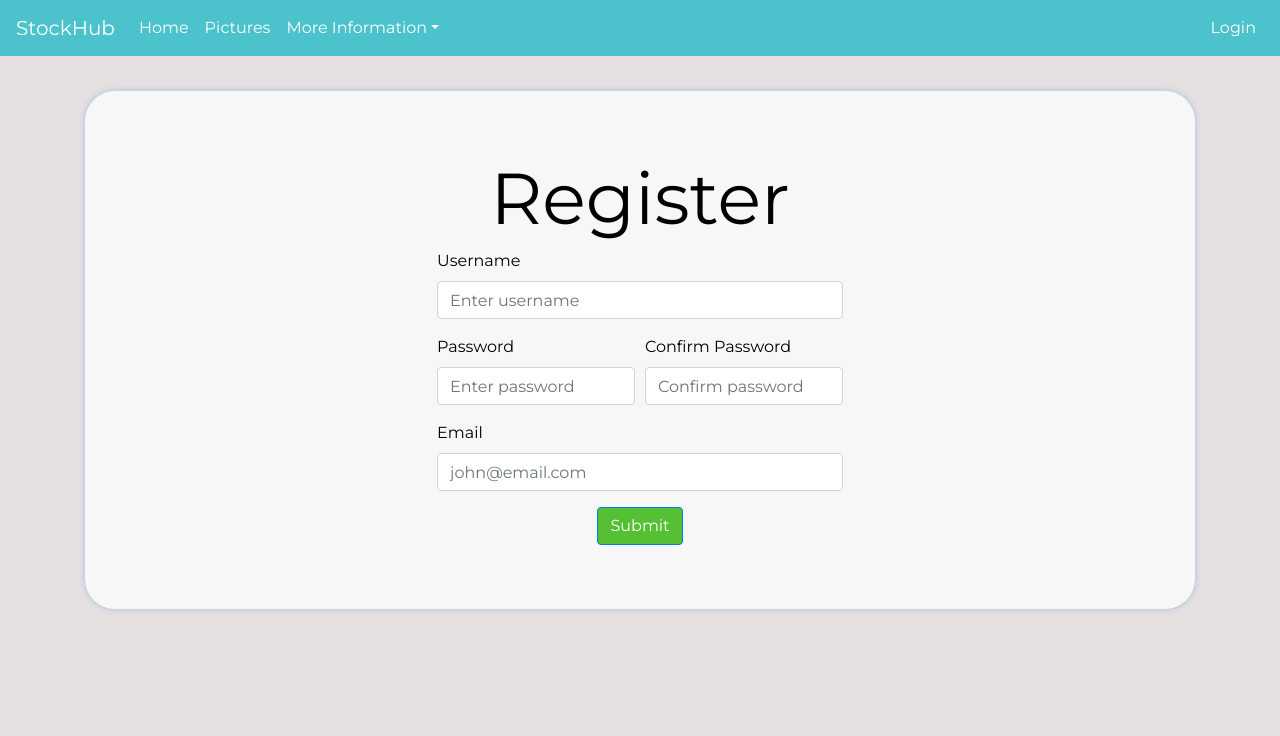
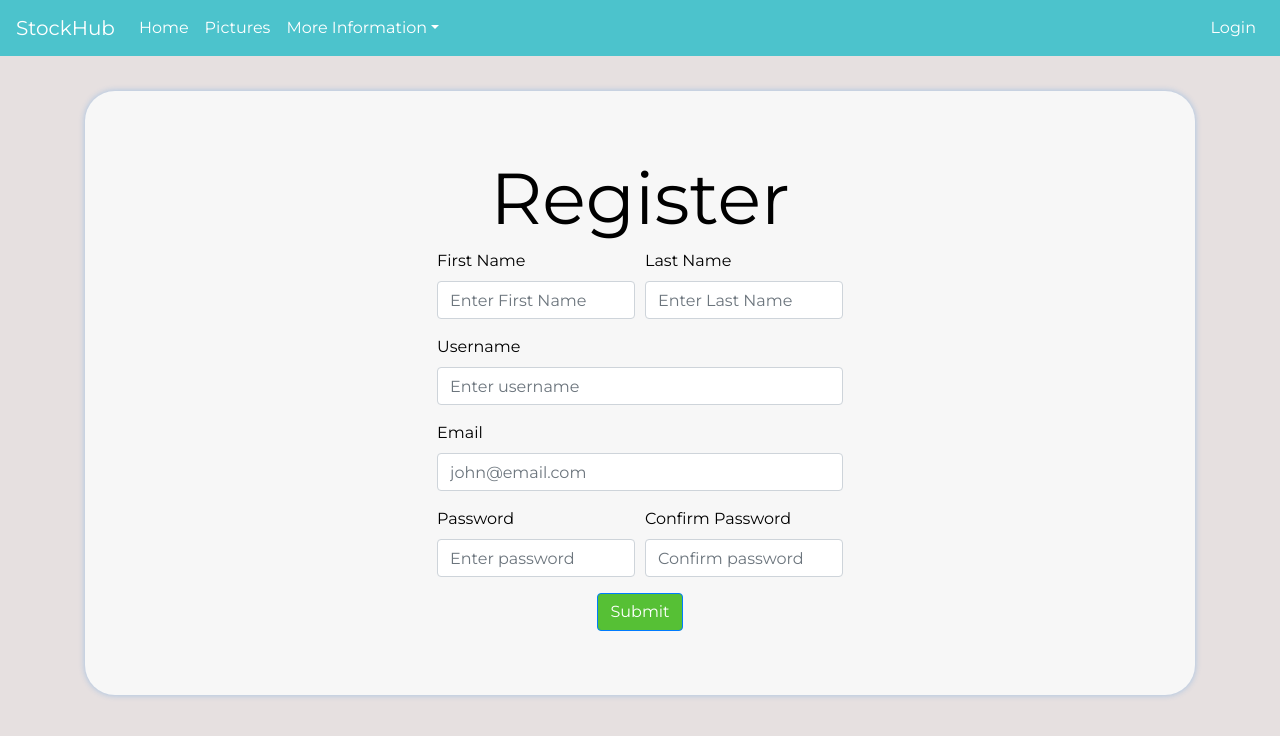
Before and after one commit to Brycexander/Group20Stonksv3, a React (Create React App) app in the folder frontend/: page /Register in a window 1280 px wide. Shown: the top 736 px of the page. Built offline with nearby package versions, Linux system fonts and the light colour scheme.

Commit message:
added first, last, and api

```diff
--- a/frontend/src/components/Register.js
+++ b/frontend/src/components/Register.js
@@ -10,7 +10,10 @@ import {
 
 
 function Register() {
-    var userName;
+
+    var firstName;
+    var lastName;
+    var userName;
     var password;
     var confirm;
     var email;
@@ -19,9 +22,25 @@ function Register() {
 
     const doRegister = async event =>
     {
-        event.preventDefault();
+    const axios = require('axios');
 
-        alert('doIt()'+ 'Username: '+ userName.value + ' Password: ' + password.value + ' Email: ' +email.value);
+  async function makePostRequest() {
+
+        const params = {
+          FirstName: firstName.value,
+          LastName: lastName.value,
+          Email: email.value,
+          Login: userName.value,
+          Password: password.value,
+          Password2: confirm.value
+        }
+
+      let res = await axios.post('https://group20-stocksimulatorv2.herokuapp.com/api/auth/login', params);
+
+      console.log(res.data);
+  }
+
+    makePostRequest();
     };
 
 
@@ -63,27 +82,40 @@ return(
             </center>
     <Form>
 
+      <Form.Row>
+      <Form.Group as={Col} controlid="formGridUser">
+      <Form.Label>First Name</Form.Label>
+      <Form.Control type="firstname" placeholder="Enter First Name" ref={(c) => firstName = c}/>
+    </Form.Group>
+
+    <Form.Group as={Col} controlid="formGridUser">
+      <Form.Label>Last Name</Form.Label>
+      <Form.Control type="lastName" placeholder="Enter Last Name" ref={(c) => lastName = c}/>
+    </Form.Group>
+
+      </Form.Row>
+
     <Form.Group controlid="formGridUser">
       <Form.Label>Username</Form.Label>
-      <Form.Control type="username" placeholder="Enter username" ref={(c) => confirm = c}/>
+      <Form.Control type="username" placeholder="Enter username" ref={(c) => userName = c}/>
     </Form.Group>
+
+    <Form.Group controlId="formBasicEmail">
+    <Form.Label>Email</Form.Label>
+    <Form.Control type="email" placeholder="john@email.com" ref={(c) => email = c}/>
+  </Form.Group>
 
   <Form.Row>
     <Form.Group as={Col} controlId="formGridUser">
       <Form.Label>Password</Form.Label>
-      <Form.Control type="password" placeholder="Enter password" ref={(c) => confirm = c}/>
+      <Form.Control type="password" placeholder="Enter password" ref={(c) => password = c}/>
     </Form.Group>
 
     <Form.Group as={Col} controlId="formGridPassword">
       <Form.Label>Confirm Password</Form.Label>
-      <Form.Control type="password" placeholder="Confirm password" ref={(c) => password = c}/>
+      <Form.Control type="password" placeholder="Confirm password" ref={(c) => confirm = c}/>
     </Form.Group>
   </Form.Row>
-
-  <Form.Group controlId="formBasicEmail">
-    <Form.Label>Email</Form.Label>
-    <Form.Control type="email" placeholder="john@email.com" ref={(c) => email = c}/>
-  </Form.Group>
 
   <center>
   <Button className="color-button" type="submit" onClick={doRegister}>
```
